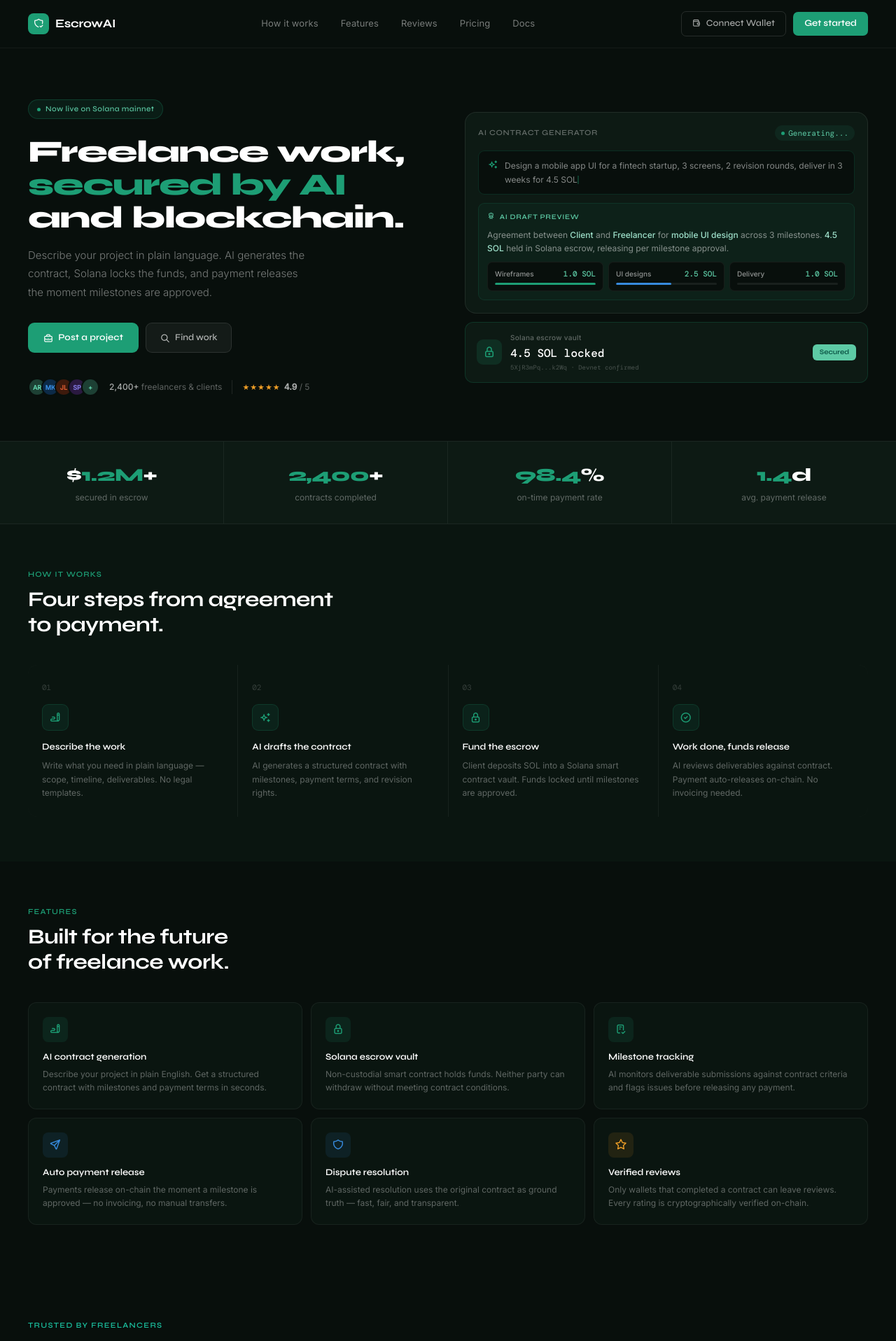
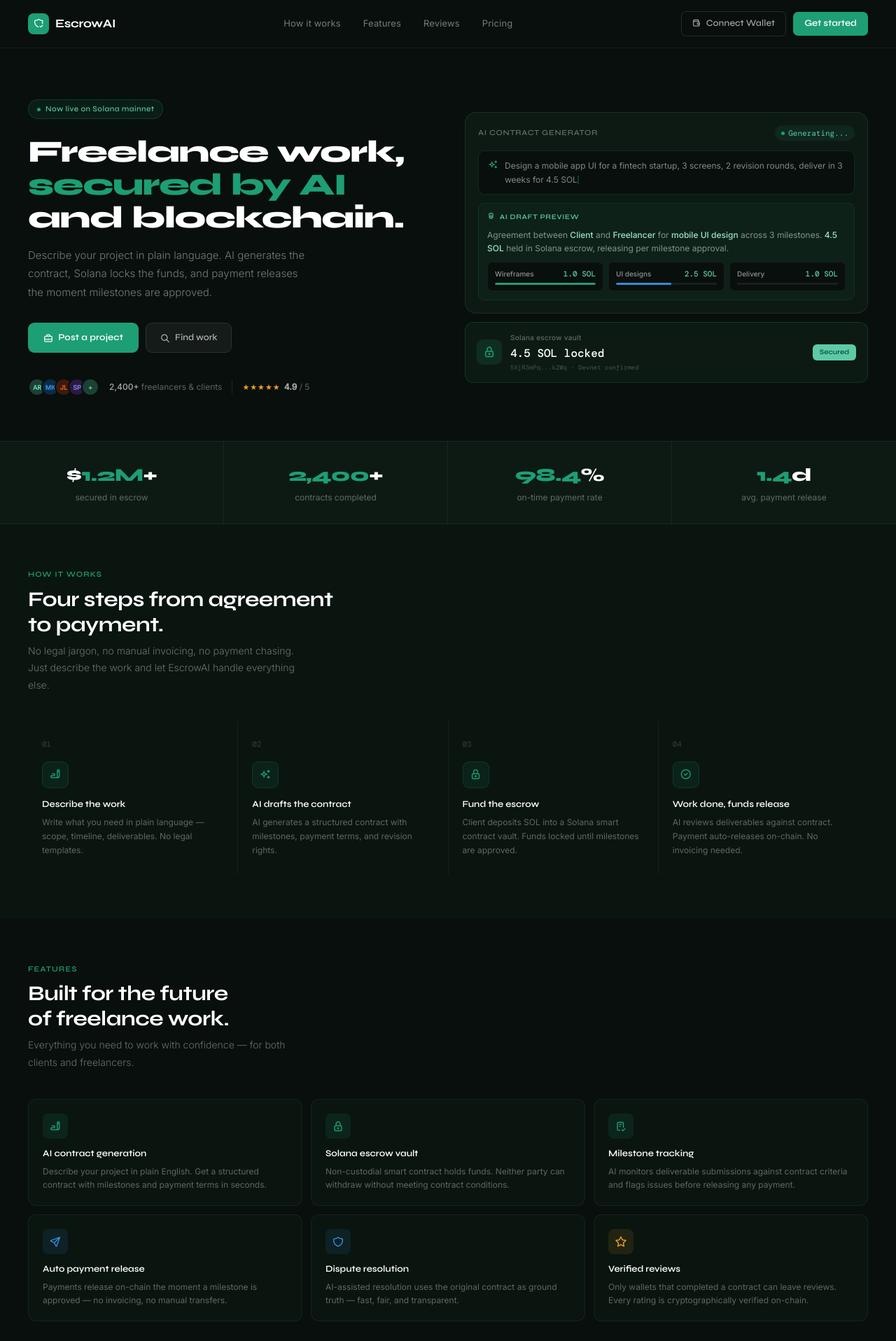
Before and after one commit to Guddu-Pandit/Escrow-AI, a Next.js app: page / in a window 1280 px wide. Shown: the top 1916 px of the page at 70% size. Built offline with nearby package versions, Linux system fonts and the light colour scheme.

Commit message:
style: remove "Docs" from navigation and add descriptive paragraphs to sections for clarity

```diff
--- a/app/page.tsx
+++ b/app/page.tsx
@@ -185,7 +185,6 @@
             <span className="nav-link">Features</span>
             <span className="nav-link">Reviews</span>
             <span className="nav-link">Pricing</span>
-            <span className="nav-link">Docs</span>
           </div>
           <div className="nav-actions">
             <button className="btn-ghost"><i className="ti ti-wallet" style={{fontSize: '13px', verticalAlign: '-1px', marginRight: '4px'}} aria-hidden="true"></i> Connect Wallet</button>
@@ -270,6 +269,7 @@
         <section className="section section-alt">
           <div className="sec-eyebrow">How it works</div>
           <h2 className="sec-h">Four steps from agreement<br/>to payment.</h2>
+          <p className="sec-p" style={{marginTop: '8px', marginBottom: '0'}}>No legal jargon, no manual invoicing, no payment chasing. Just describe the work and let EscrowAI handle everything else.</p>
           <div className="steps-grid">
             <div className="step-box">
               <div className="step-num">01</div>
@@ -301,6 +301,7 @@
         <section className="section">
           <div className="sec-eyebrow">Features</div>
           <h2 className="sec-h">Built for the future<br/>of freelance work.</h2>
+          <p className="sec-p" style={{marginTop: '8px', marginBottom: '0'}}>Everything you need to work with confidence — for both clients and freelancers.</p>
           <div className="feat-grid">
             <div className="feat-card">
               <div className="feat-ico fi-teal"><i className="ti ti-writing" aria-hidden="true"></i></div>
@@ -415,7 +416,6 @@
           </div>
           <div className="footer-links">
             <span className="fl">About</span>
-            <span className="fl">Docs</span>
             <span className="fl">Twitter</span>
             <span className="fl">GitHub</span>
             <span className="fl">Privacy</span>
```
